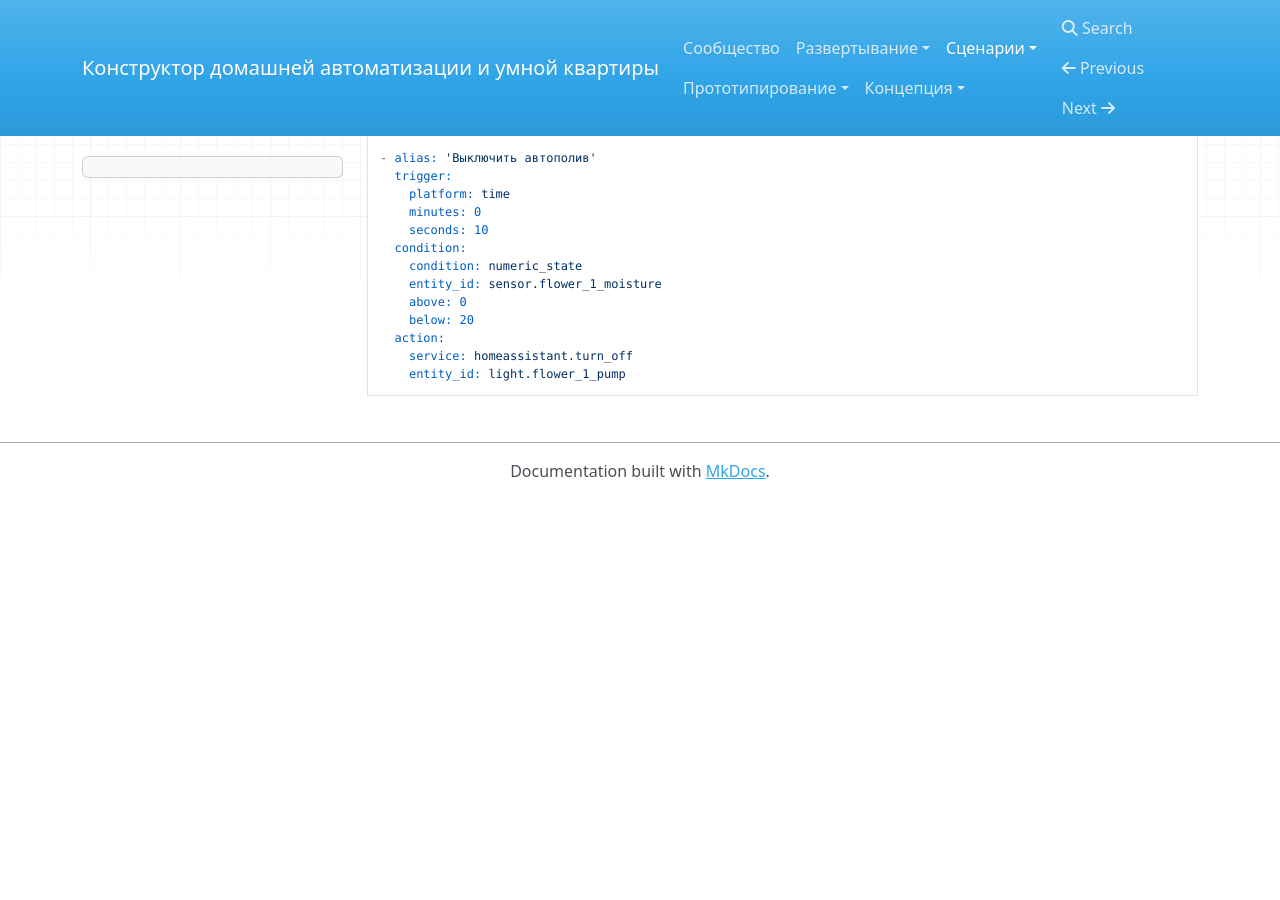
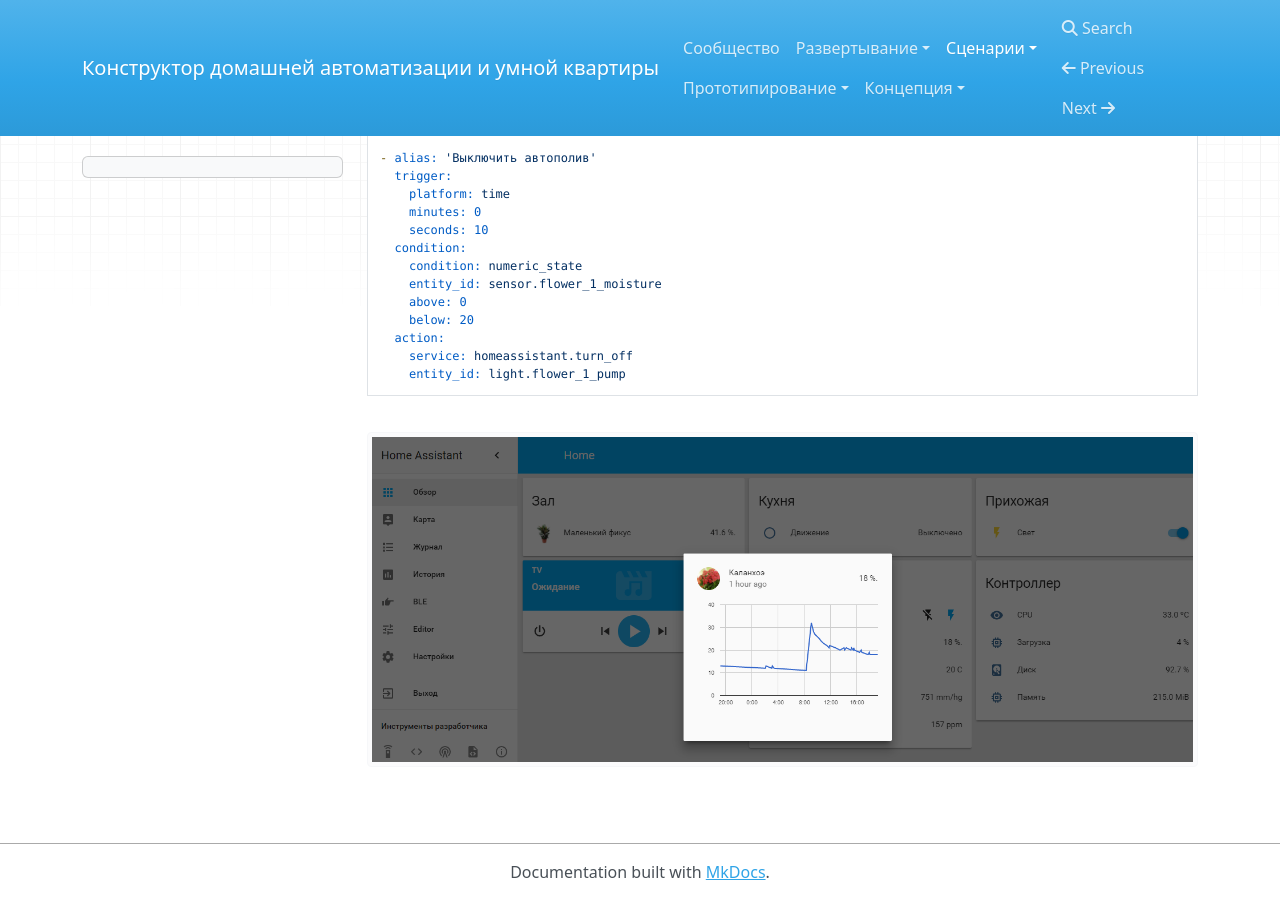
Before and after one commit to cutecare/cutecare-docs, an MkDocs documentation site: the page built from docs/Автополив цветов.md, in a window 1280 px wide and 900 px high, scrolled down 4704 px. Built offline with MkDocs 1.6.1, drawn with Linux system fonts in a browser that asks for light colours; nearby versions of some CDN libraries; old or Windows-style settings are respelled for this version of MkDocs; before the commit the page ends 5203 px from its top, so only the background shows below that.

Commit message:
Update Автополив цветов.md

````diff
--- a/docs/Автополив цветов.md
+++ b/docs/Автополив цветов.md
@@ -134,3 +134,5 @@ light:
     service: homeassistant.turn_off
     entity_id: light.flower_1_pump
 ```
+
+![Автополив домшних растений](https://github.com/cutecare/cutecare-docs/blob/master/images/auto-watering-hass.png?raw=true)
````
